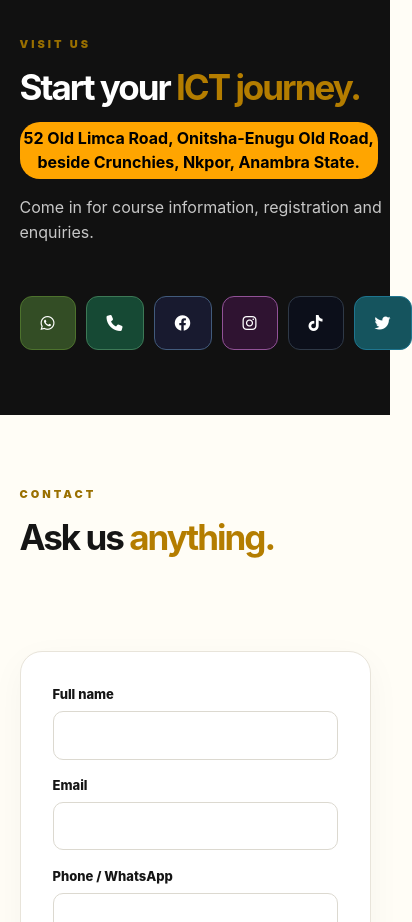
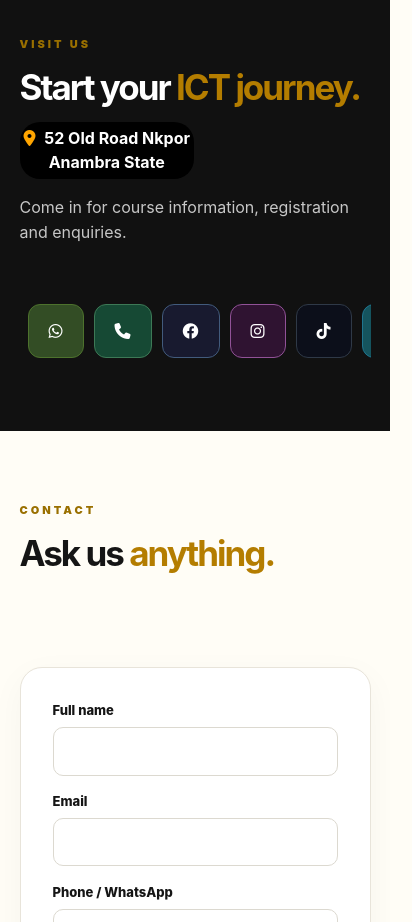
Before and after one commit to AEON-web/aeon-port, a website: page public/index.html in a window 390 px wide. Shown: the part 3700-4622 px from the top of the page, 412 px wide, since content can reach past the window. Drawn offline with Linux system fonts and the light colour scheme; no server answers.

Commit message:
Update website design and styling

```diff
--- a/public/index.html
+++ b/public/index.html
@@ -6,6 +6,7 @@
     <title>Digital Dreams ICT Academy | Learn. Build. Grow.</title>
     <meta name="description" content="Digital Dreams ICT Academy — practical ICT courses, internships and student projects in Nkpor, Anambra State."/>
     <link rel="stylesheet" href="styles.css"/>
+    <link rel="shortcut icon" href="./assets/projects/fab.png" type="image/x-icon">
     <link rel="stylesheet" href="https://cdnjs.cloudflare.com/ajax/libs/font-awesome/6.4.0/css/all.min.css">
   </head>
   <body>
@@ -165,9 +166,8 @@
             <h2>Start your <em>ICT journey.</em></h2>
             <p>
               <a href="https://maps.app.goo.gl/4dXZ8jWJpEBZyRyw6">
-                <button class="addr">
-                  52 Old Limca Road, Onitsha-Enugu Old Road,<br />beside
-                  Crunchies, Nkpor, Anambra State.
+                <button class="addr"><i style="color: orange; margin-right: 5px;" class="fa-solid fa-location-dot"></i>
+                  52 Old Road Nkpor<br/> Anambra State
                 </button>
               </a>
             </p>
--- a/public/styles.css
+++ b/public/styles.css
@@ -435,15 +435,17 @@ p {
   color: #c7c7c7;
 }
 .addr{
-  background-color: orange;
+  background-color: black;
   padding: 4px;
   border-radius: 20px;
   border: none;
   font-weight: bolder;
+  color: white;
 }
 .contact-actions {
   display: flex;
   gap: 10px;
+  overflow-x: scroll;
 }
 .contact-link {
   background: #1e1e1e;
@@ -756,6 +758,11 @@ footer a {
   .contact-card {
     gap: 35px;
   }
+  .contact-actions{
+    overflow-x: scroll;
+    padding: 8px;
+
+  }
   .dashboard-head {
     align-items: start;
     flex-direction: column;
```
Also changed, not shown: public/assets/projects/fab.png (added).
